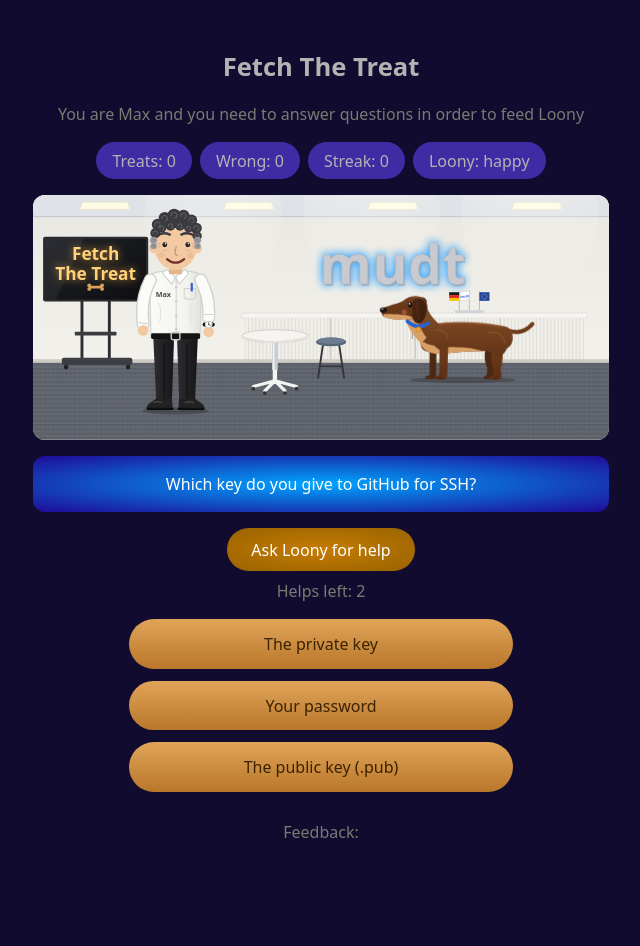
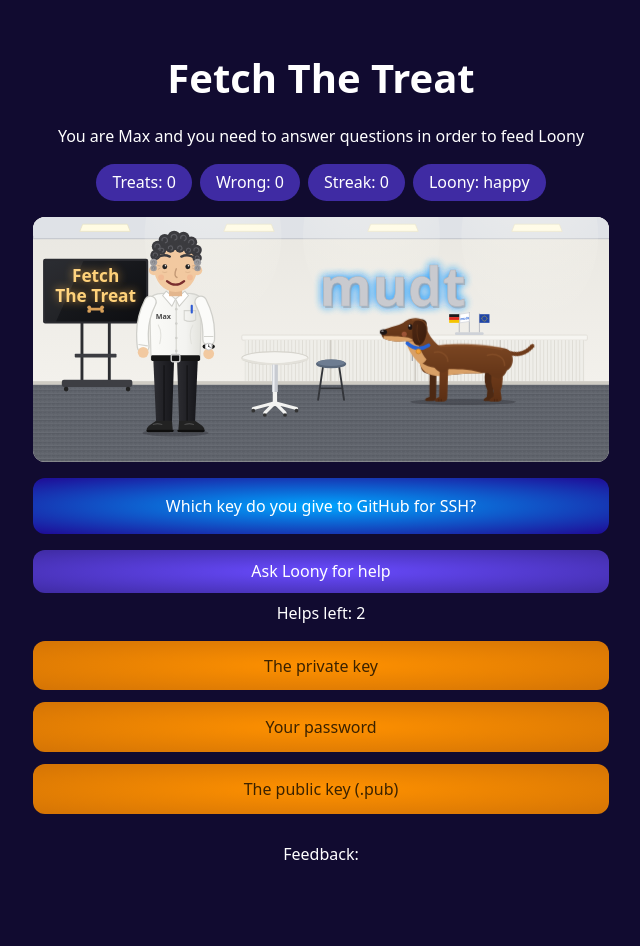
Before and after one commit to mudt-cm104-2026-winter/team-04, a FastAPI app: page / in a window 1280 px wide. Shown: the whole page, without its empty margins (319-959 px from the left). Before the commit the page ends 838 px from the top, so only its background shows below. Run offline with FastAPI, Linux system fonts and the light colour scheme.

Commit message:
I changed the design of the buttons

```diff
--- a/app/static/style.css
+++ b/app/static/style.css
@@ -1,8 +1,8 @@
 :root {
   --bg: #110b30;
-  --fg: #b3b3b3;
-  --muted: #7a7a72;
-  --line: #e2e1dc;
+  --fg: #ffffff;
+  --muted: #ffffff;
+  --line: #5e5e5e;
   --accent: #2f6f4f;
 }
 
@@ -25,7 +25,7 @@ main {
 }
 
 h1 {
-  font-size: 1.6rem;
+  font-size: 2.5rem;
   margin: 0 0 .25rem;
 }
 
@@ -37,9 +37,10 @@ h1 {
 button {
   padding: .6rem 1.5rem;
   border: 0;
-  border-radius: 999px;
-  background: radial-gradient(rgb(198, 123, 3), rgb(152, 99, 1));
-  color: #fff;
+  border-radius: 12px;
+  background: radial-gradient(#694bff, #3f2ba3);
+  border:#7a4912;
+  color: #ffffff;
   font: inherit;
   cursor: pointer;
   transition: transform .15s;
@@ -77,7 +78,7 @@ button:disabled {
   padding: 1rem;
   border-radius: 12px;
   background: radial-gradient(rgb(0, 166, 255), rgb(31, 10, 149));
-  color: #fff;
+  color: #ffffff;
 }
 
 /* help */
@@ -101,19 +102,22 @@ button:disabled {
 
 .answers form {
   width: 100%;
-  max-width: 24rem;
+}
+
+.help button {
+  width: 100%;
 }
 
 .answers button {
   width: 100%;
   padding: .8rem 2rem;
-  background: linear-gradient(#e0a458, #b9772b);
+  background: radial-gradient(#ff9100, #d47405);
   color: #3b2200;
-  border: #7a4a12;
+  border: #7a4912;
 }
 
 .answers button:disabled {
-  background: rgb(172, 151, 111);
+  background: #8b8b8b;
   color: var(--muted);
   border-color: var(--muted);
 }
```
